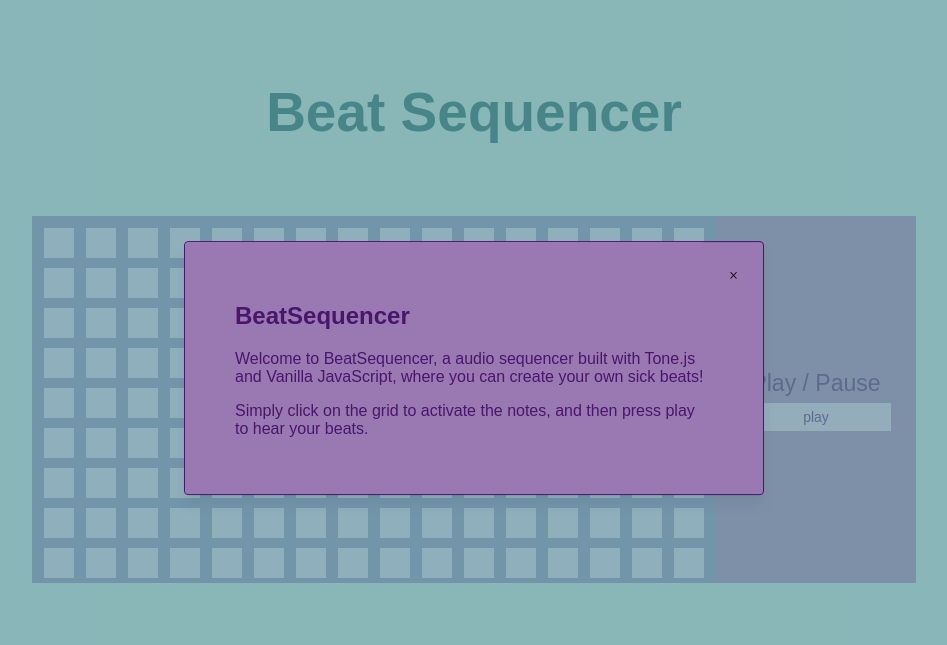
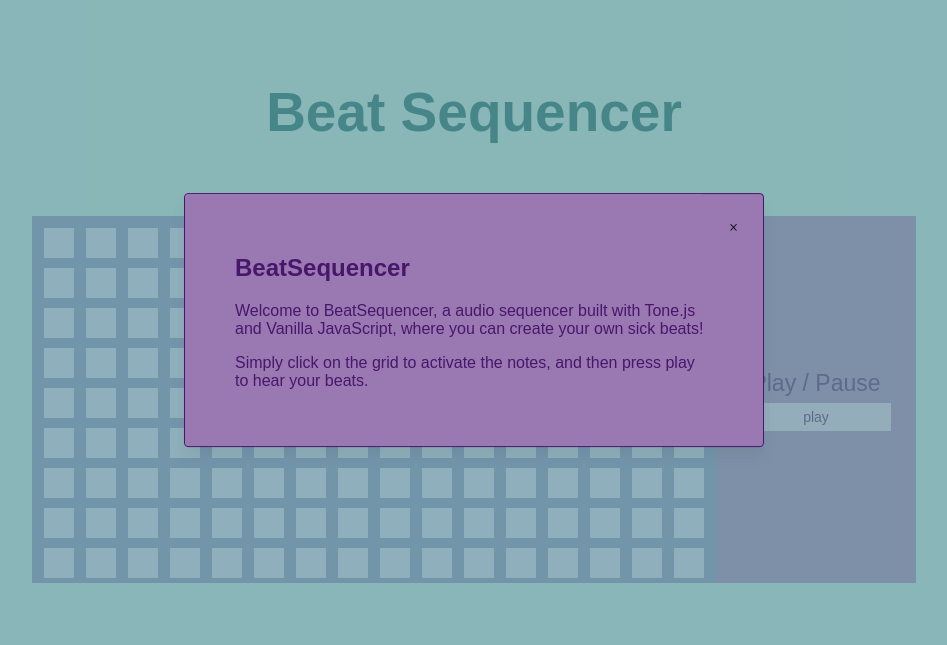
Before and after one commit to mafeg95/Beat-Sequencer, a website: page index.html in a window 1280 px wide. Shown: the top 645 px of the page, without its empty margins (166-1113 px from the left). Drawn offline with Linux system fonts and the light colour scheme; no server answers.

Commit message:
change modal

```diff
--- a/assets/css/grid.css
+++ b/assets/css/grid.css
@@ -153,7 +153,7 @@
 
 .modal-child {
   position: absolute;
-  top: 46%;
+  top: 40%;
   left: 50%;
   transform: translate(-50%, -50%);
   background-color: #6BA0A2;
```
